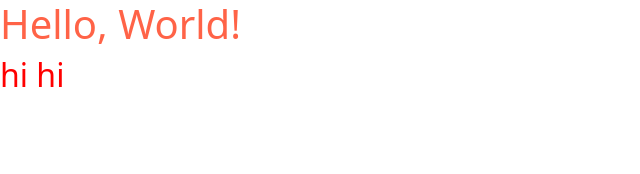
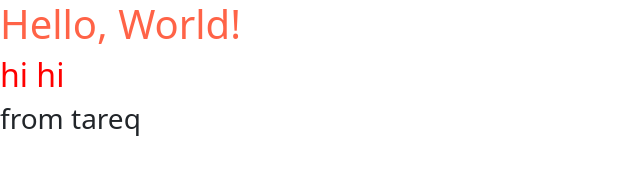
Before and after one commit to tareq-almasri/my-project, a website built with Parcel: page src/index.html in a window 1280 px wide. Shown: the whole page, without its empty margins (0-640 px from the left). Built offline with nearby package versions, Linux system fonts and the light colour scheme.

Commit message:
h3 added to branch tareq

```diff
--- a/src/index.html
+++ b/src/index.html
@@ -9,6 +9,7 @@
   <body>
     <h1>Hello, World!</h1>
     <h2>hi hi</h2>
+    <h3>from tareq</h3>
 
   </body>
 </html>
```
